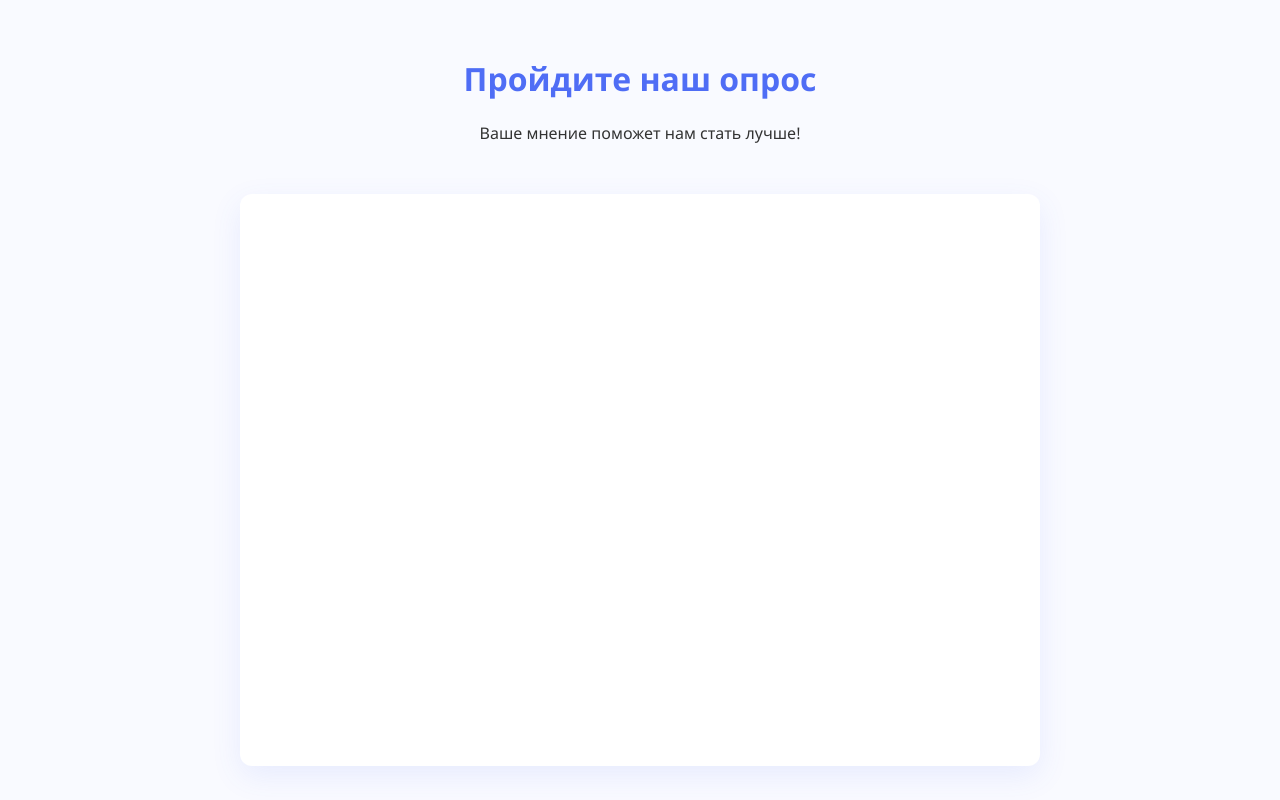
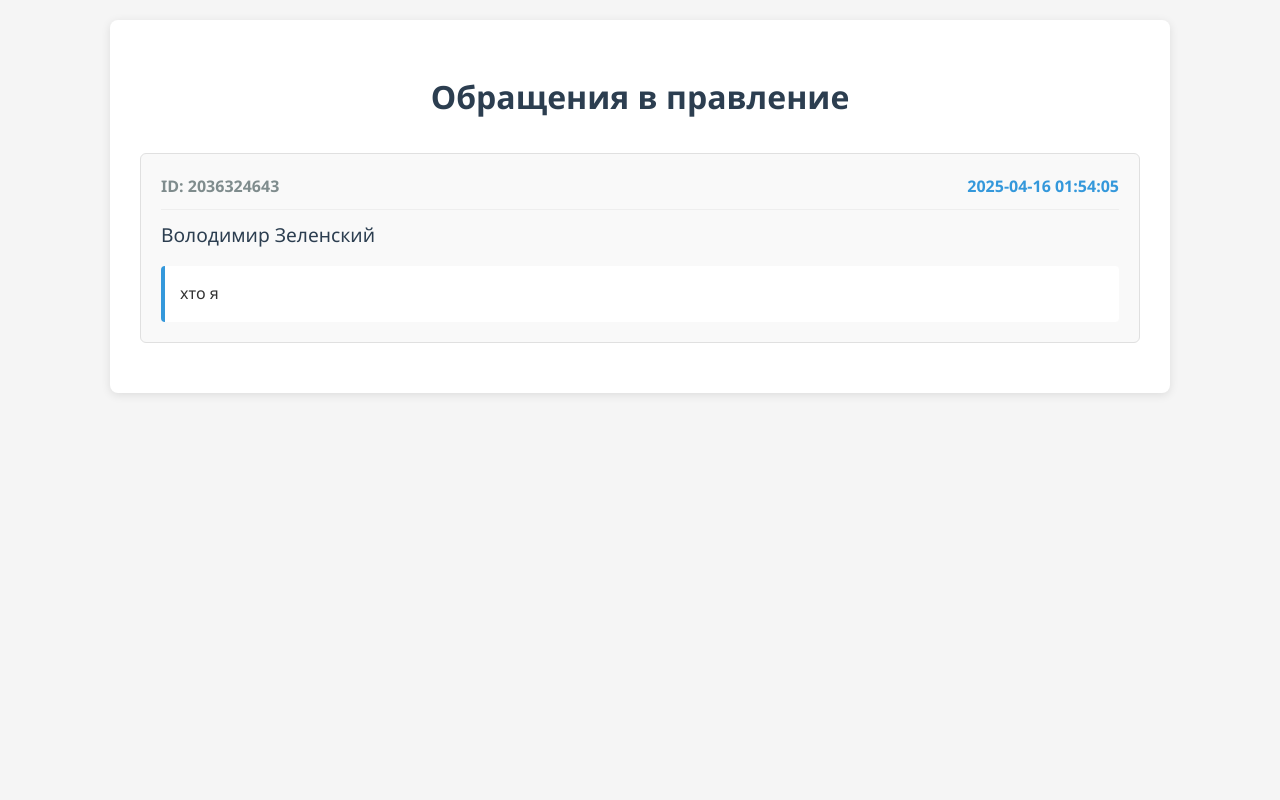
Before and after one commit to TALDYT/TALDYT.github.io, a plain HTML site: page index.html in a window 1280 px wide. Drawn offline with Linux system fonts and the light colour scheme.

Commit message:
Update index.html

```diff
--- a/index.html
+++ b/index.html
@@ -3,71 +3,130 @@
 <head>
     <meta charset="UTF-8">
     <meta name="viewport" content="width=device-width, initial-scale=1.0">
-    <title>Опрос | GitHub Pages</title>
+    <title>Результаты обращений</title>
     <style>
-        :root {
-            --primary-color: #4f6df5;
-            --secondary-color: #f5f7ff;
-            --accent-color: #ff7e5f;
-            --text-color: #333;
-            --light-text: #666;
-            --max-width: 800px;
-        }
-
         body {
-            background-color: #f9faff;
-            color: var(--text-color);
             font-family: 'Segoe UI', Tahoma, Geneva, Verdana, sans-serif;
             line-height: 1.6;
             margin: 0;
-            padding: 0;
+            padding: 20px;
+            background-color: #f5f5f5;
+            color: #333;
         }
-
         .container {
-            max-width: var(--max-width);
+            max-width: 1000px;
             margin: 0 auto;
-            padding: 2rem;
+            background: white;
+            padding: 30px;
+            border-radius: 8px;
+            box-shadow: 0 2px 10px rgba(0,0,0,0.1);
         }
-
-        header {
+        h1 {
+            color: #2c3e50;
             text-align: center;
-            margin-bottom: 3rem;
+            margin-bottom: 30px;
         }
-
-        h1 {
-            color: var(--primary-color);
-            margin-bottom: 1rem;
+        .appeal {
+            border: 1px solid #e0e0e0;
+            border-radius: 6px;
+            padding: 20px;
+            margin-bottom: 20px;
+            background-color: #f9f9f9;
         }
-
-        .survey-container {
-            background: white;
-            border-radius: 12px;
-            box-shadow: 0 10px 30px rgba(79, 109, 245, 0.1);
-            padding: 2rem;
+        .appeal-header {
+            display: flex;
+            justify-content: space-between;
+            margin-bottom: 10px;
+            font-weight: bold;
+            border-bottom: 1px solid #eee;
+            padding-bottom: 10px;
         }
-
-        .survey-frame {
-            width: 100%;
-            min-height: 500px;
-            border: none;
+        .appeal-id {
+            color: #7f8c8d;
+        }
+        .appeal-date {
+            color: #3498db;
+        }
+        .appeal-name {
+            color: #2c3e50;
+            font-size: 1.2em;
+            margin-bottom: 10px;
+        }
+        .appeal-text {
+            margin-top: 15px;
+            padding: 15px;
+            background-color: white;
+            border-radius: 4px;
+            border-left: 4px solid #3498db;
+        }
+        .no-results {
+            text-align: center;
+            color: #7f8c8d;
+            padding: 40px;
         }
     </style>
 </head>
 <body>
     <div class="container">
-        <header>
-            <h1>Пройдите наш опрос</h1>
-            <p>Ваше мнение поможет нам стать лучше!</p>
-        </header>
-
-        <div class="survey-container">
-            <iframe class="survey-frame"
-                    src="https://forms.yandex.ru/u/67fee01c49363945cc3a8e2f/?iframe=1"
-                    frameborder="0"
-                    name="ya-form-67fee01c49363945cc3a8e2f">
-            </iframe>
-            <script src="https://forms.yandex.ru/_static/embed.js"></script>
+        <h1>Обращения в правление</h1>
+        <div id="appeals-container">
+            <!-- Сюда будут загружаться обращения -->
+            <div class="no-results">Загрузка данных...</div>
         </div>
     </div>
+
+    <script>
+        // Ваши данные JSON (можно заменить на fetch к реальному файлу)
+        const jsonData = [
+            [["ID", "2036324643"], ["Время создания", "2025-04-16 01:54:05"], ["Имя (опционально)", "Володимир Зеленский"], ["Текст Вашего обращения", "хто я"], ["Присоединить файл, если необходимо:", ""]]
+        ];
+
+        function displayAppeals(data) {
+            const container = document.getElementById('appeals-container');
+
+            if (!data || data.length === 0) {
+                container.innerHTML = '<div class="no-results">Нет данных об обращениях</div>';
+                return;
+            }
+
+            container.innerHTML = '';
+
+            data.forEach(appealData => {
+                // Преобразуем массив в объект для удобства
+                const appeal = {};
+                appealData.forEach(item => {
+                    appeal[item[0]] = item[1];
+                });
+
+                const appealElement = document.createElement('div');
+                appealElement.className = 'appeal';
+
+                appealElement.innerHTML = `
+                    <div class="appeal-header">
+                        <span class="appeal-id">ID: ${appeal['ID']}</span>
+                        <span class="appeal-date">${appeal['Время создания']}</span>
+                    </div>
+                    ${appeal['Имя (опционально)'] ? `<div class="appeal-name">${appeal['Имя (опционально)']}</div>` : ''}
+                    <div class="appeal-text">${appeal['Текст Вашего обращения']}</div>
+                    ${appeal['Присоединить файл, если необходимо:'] ? `<div class="appeal-file">Файл: ${appeal['Присоединить файл, если необходимо:']}</div>` : ''}
+                `;
+
+                container.appendChild(appealElement);
+            });
+        }
+
+        // Если данные загружаются из файла:
+        // fetch('2025-04-15_Obrashchenie_k_Pravleniiu.json')
+        //     .then(response => response.json())
+        //     .then(data => displayAppeals(data))
+        //     .catch(error => {
+        //         console.error('Ошибка загрузки данных:', error);
+        //         document.getElementById('appeals-container').innerHTML =
+        //             '<div class="no-results">Ошибка загрузки данных</div>';
+        //     });
+
+        // Для примера используем встроенные данные
+        displayAppeals(jsonData);
+    </script>
 </body>
 </html>
```
